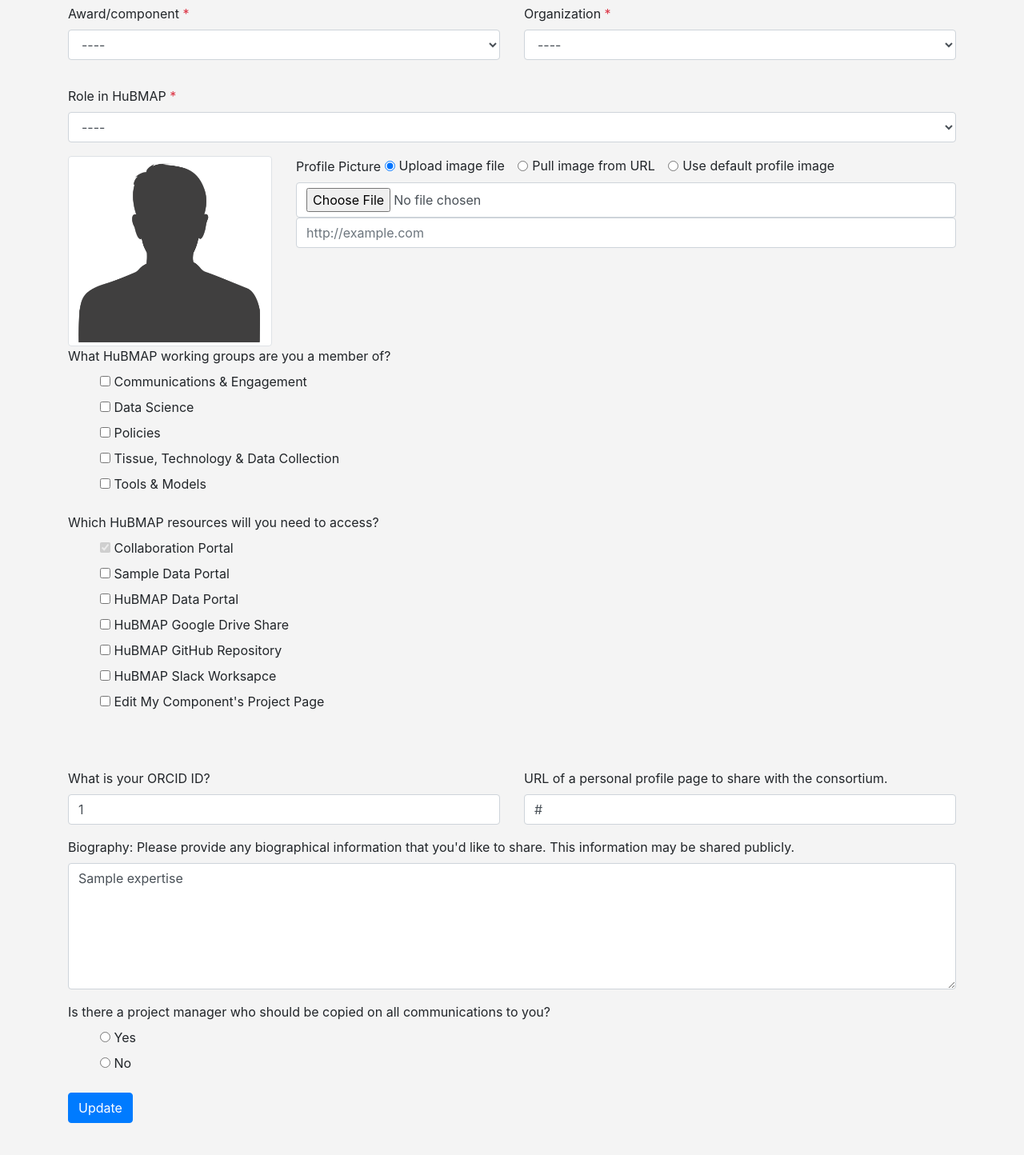
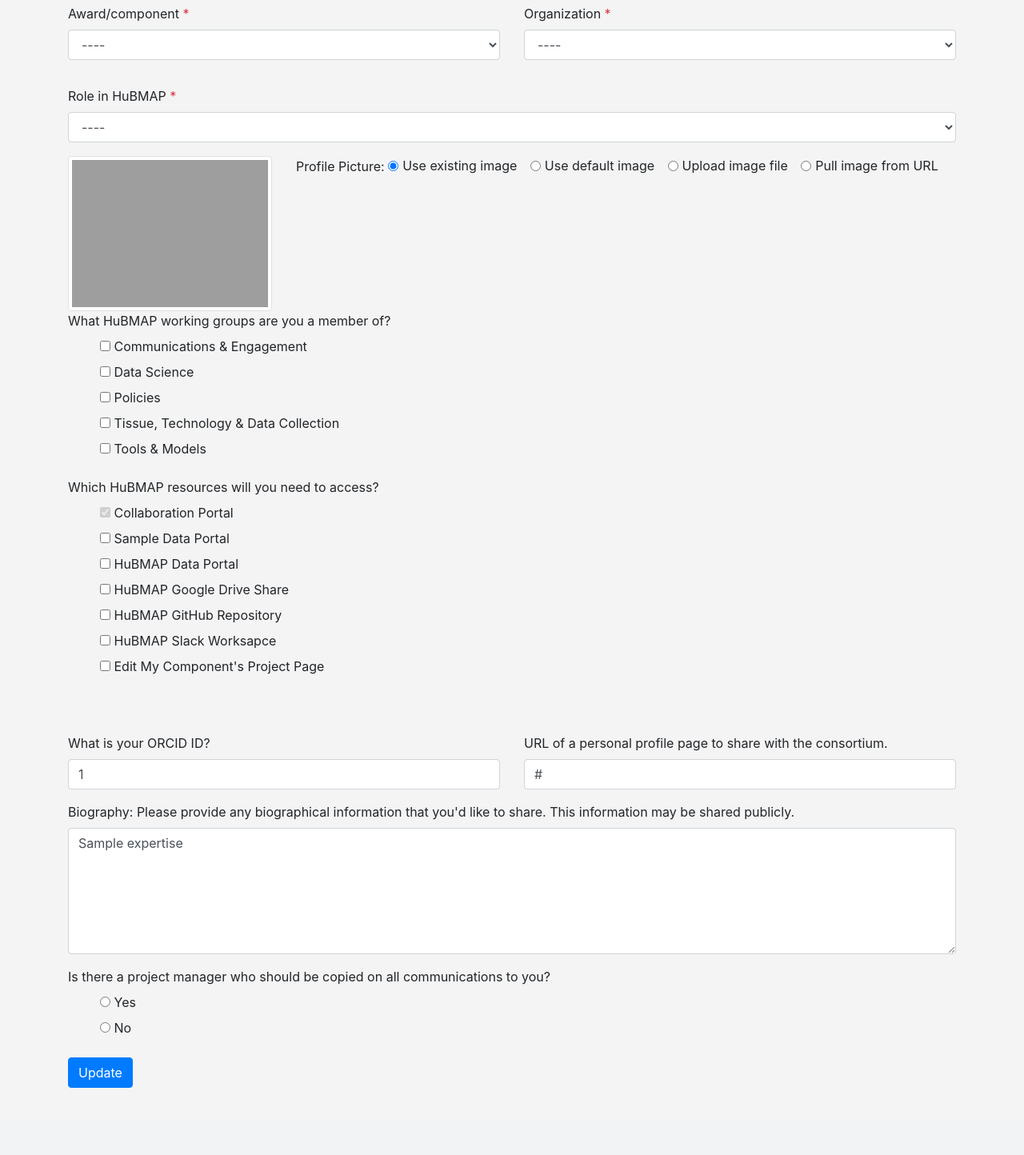
Before and after one commit to hubmapconsortium/member-ui, a Flask app: template templates/profile.html in a window 1280 px wide. Shown: the part 379-1823 px from the top of the page at 80% size. After the commit the page ends 1739 px from the top, so only its background shows below. Run offline with Flask 2, Linux system fonts and the light colour scheme; the template is opened without the code that fills it: most values are stand-ins (such as "Sample title", 1, 10 or a date in 2020); parts of the project's set-up code (start-up, migrations or seed data) failed here and were passed over; some libraries are stand-ins or nearby versions; grey boxes are pictures that could not be loaded.

Commit message:
Handling image update

```diff
--- a/app.py
+++ b/app.py
@@ -279,6 +279,9 @@
             imgByteArr = BytesIO()
             img.save(imgByteArr, format=img.format)
             imgByteArr = imgByteArr.getvalue()
+    elif profile_pic_option == 'existing':
+        # This only happends for updating profile
+        pass
     else:
         # use default image
         photo_file = None
@@ -501,7 +504,9 @@
     wp_user = WPUser.query.get(user_id)
 
     # Handle the profile image and save it to target directory
-    user_info['photo'] = handle_user_profile_pic(user_info, profile_pic_option, img_to_upload)
+    # if user doesn't want to use the exisiting image
+    if profile_pic_option != "existing":
+        user_info['photo'] = handle_user_profile_pic(user_info, profile_pic_option, img_to_upload)
 
     try:
         # will this stage_user be added to database?
@@ -1191,7 +1196,8 @@
                 'isAuthenticated': True,
                 'username': session['name'],
                 'csrf_token': generate_csrf_token(),
-                'wp_user_id': wp_user['id']
+                'wp_user_id': wp_user['id'],
+                'profile_pic': json.loads(wp_user['connection'][0]['options'])['image']['meta']['original']['url']
             }
 
             # Merge initial_data and context as one dict
--- a/templates/profile.html
+++ b/templates/profile.html
@@ -42,6 +42,8 @@
         $("div.pm-name").hide();
         $("div.pm-email").hide();
         $(".main-error-message").hide();
+        $("#pic_upload").hide();
+        $("#pic_url").hide();
 
         populate_selections();
 
@@ -152,13 +154,22 @@
         }
 
         // Profile image upload, pull from URL, or use default
+        $('#profile_pic_option_existing').click(function() {
+            $("#pic_upload").hide();
+            $("#pic_url").hide();
+            // Clear the file upload and url
+            $('#id_photo').val('');
+            $('#id_photo_url').val('');
+            // Reset thumbnail
+            $('#profile_picture').attr('src', "{{ profile_pic }}");
+        });
         $('#profile_pic_option_upload').click(function() {
             $("#pic_upload").show();
             $("#pic_url").hide();
             // Clear the url
             $('#id_photo_url').val('');
             // Reset thumbnail
-            $('#profile_picture').attr('src', "{{ url_for('static', filename = 'images/default_profile.png') }}");
+            $('#profile_picture').attr('src', "{{ profile_pic }}");
         });
         $('#profile_pic_option_url').click(function() {
             $("#pic_upload").hide();
@@ -166,7 +177,7 @@
             // Clear file
             $('#id_photo').val('');
             // Reset thumbnail
-            $('#profile_picture').attr('src', "{{ url_for('static', filename = 'images/default_profile.png') }}");
+            $('#profile_picture').attr('src', "{{ profile_pic }}");
         });
         $('#profile_pic_option_default').click(function() {
             $("#pic_upload").hide();
@@ -444,13 +455,28 @@
 
                         <div class="row">
                             <div class="col-xs-12 col-sm-3">
-                                <img src="{{ url_for('static', filename='images/default_profile.png') }}" alt="" class="img-thumbnail" id="profile_picture">
+                                <img src="{{ profile_pic }}" alt="" class="img-thumbnail" id="profile_picture">
                             </div>
+
                             <div class="col-xs-12 col-sm-9">
-                                <label for="file">Profile Picture</label>
+                                <label for="file">Profile Picture: </label>
 
                                 <div class="form-check form-check-inline">
-                                  <input class="form-check-input" type="radio" name="profile_pic_option" id="profile_pic_option_upload" value="upload" checked>
+                                  <input class="form-check-input" type="radio" name="profile_pic_option" id="profile_pic_option_existing" value="existing" checked>
+                                  <label class="form-check-label" for="profile_pic_option_existing">
+                                    Use existing image
+                                  </label>
+                                </div>
+
+                                <div class="form-check form-check-inline">
+                                  <input class="form-check-input" type="radio" name="profile_pic_option" id="profile_pic_option_default" value="default">
+                                  <label class="form-check-label" for="profile_pic_option_default">
+                                    Use default image
+                                  </label>
+                                </div>
+
+                                <div class="form-check form-check-inline">
+                                  <input class="form-check-input" type="radio" name="profile_pic_option" id="profile_pic_option_upload" value="upload">
                                   <label class="form-check-label" for="profile_pic_option_upload">
                                     Upload image file
                                   </label>
@@ -461,12 +487,7 @@
                                     Pull image from URL
                                   </label>
                                 </div>
-                                <div class="form-check form-check-inline">
-                                  <input class="form-check-input" type="radio" name="profile_pic_option" id="profile_pic_option_default" value="default">
-                                  <label class="form-check-label" for="profile_pic_option_default">
-                                    Use default profile image
-                                  </label>
-                                </div>
+
 
                                 <div id="pic_upload" class="form-photo">
                                     <input type="file" name="photo" class="form-control" accept="image/*" id="id_photo">
```
Also changed, not shown: templates/register.html (+11 -8 lines).
